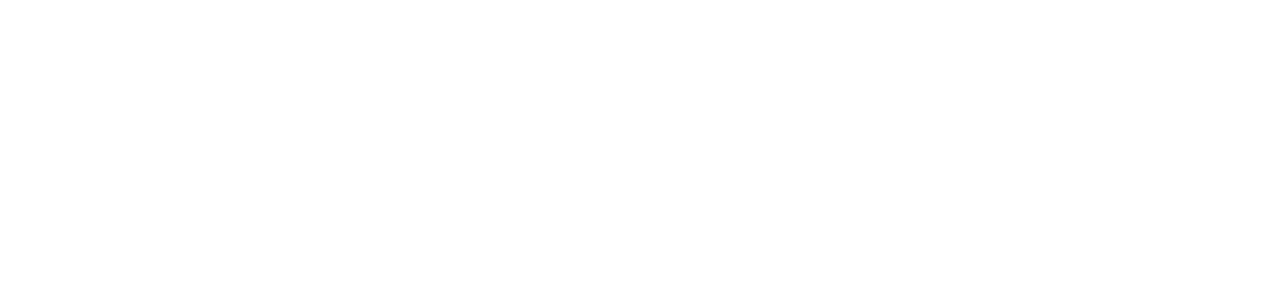
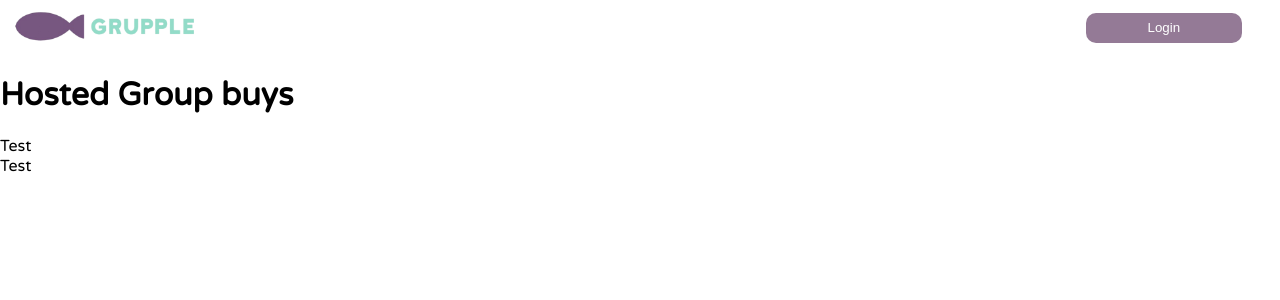
Before and after one commit to KeearnM/Grupple, a React (Vite) app in the folder frontend/: page /host/1 in a window 1280 px wide. Before the commit this address had no page. Shown: the top 300 px of the page. Built offline with nearby package versions, Linux system fonts and the light colour scheme.

Commit message:
Host page updates

```diff
--- a/frontend/src/App.jsx
+++ b/frontend/src/App.jsx
@@ -6,6 +6,7 @@ import "./index.css";
 import { BrowserRouter as Router, Route, Routes } from "react-router-dom";
 import Home from "./pages/Home";
 import GroupbuyDetails from "./pages/GroupbuyDetails";
+import HostPage from "./pages/HostPage";
 
 function App() {
   return (
@@ -13,6 +14,7 @@ function App() {
       <Routes>
         <Route path="/" element={<Home />} />
         <Route path="/details/:id" element={<GroupbuyDetails />} />
+        <Route path="/host/:id" element={<HostPage />} />
       </Routes>
     </Router>
   );
--- a/frontend/src/components/GroupbuyCard.module.css
+++ b/frontend/src/components/GroupbuyCard.module.css
@@ -6,6 +6,12 @@
   margin: 10px;
   border-radius: 5px;
   box-shadow: 0px 0px 20px rgba(0, 0, 0, 0.05);
+  transition: transform 0.3s ease-in-out, box-shadow 0.3s ease-in-out;
+}
+
+.cardWrapper:hover {
+  transform: scale(1.05); /* Slightly scale up the card */
+  box-shadow: 0px 0px 20px rgba(0, 0, 0, 0.15); /* Increase the shadow */
 }
 
 .imageDiv {
--- a/frontend/src/components/JoinedBuys.jsx
+++ b/frontend/src/components/JoinedBuys.jsx
@@ -39,7 +39,9 @@ const JoinedBuys = () => {
 
   return (
     <>
-      <div>Welcome back! Here are your joined group buys!</div>
+      <div className="sectionHeaders">
+        Welcome back! Here are your joined group buys!
+      </div>
       <div className={styles.JoinedBuy}>
         <div className={styles.cardWrap}>
           {joined.map((e) => {
--- a/frontend/src/components/JoinedBuys.module.css
+++ b/frontend/src/components/JoinedBuys.module.css
@@ -24,6 +24,12 @@
   margin: 10px;
   border-radius: 5px;
   box-shadow: 0px 0px 20px rgba(0, 0, 0, 0.05);
+  transition: transform 0.3s ease-in-out, box-shadow 0.3s ease-in-out;
+}
+
+.card:hover {
+  transform: scale(1.05); /* Slightly scale up the card */
+  box-shadow: 0px 0px 20px rgba(0, 0, 0, 0.15); /* Increase the shadow */
 }
 
 .title {
--- a/frontend/src/components/Navbar.jsx
+++ b/frontend/src/components/Navbar.jsx
@@ -10,12 +10,16 @@ const Navbar = (props) => {
 
   return (
     <div className={styles.Navbar}>
-      <Link to={`/`}></Link>
-      <img src={logo} className={styles.logoImg}></img>
+      <Link to={`/`}>
+        <img src={logo} className={styles.logoImg}></img>
+      </Link>
       <div className={styles.leftDivWrapper}>
         {props.accessCode ? (
           <>
-            <div className={styles.NavItem}>Host Page</div>
+            <Link to={`/host/${userId}`}>
+              <div className={styles.NavItem}>Host Page</div>
+            </Link>
+            {/* <div className={styles.NavItem}>Host Page</div> */}
             <div className={styles.NavItem}>Profile</div>
             <button className={styles.Button} onClick={() => setAccessCode("")}>
               Sign Out
--- a/frontend/src/components/Navbar.module.css
+++ b/frontend/src/components/Navbar.module.css
@@ -8,7 +8,7 @@
 }
 
 .logoImg {
-  height: 100%;
+  height: 50px;
 }
 
 .Button {
@@ -25,7 +25,7 @@
 .loginButton {
   background-color: rgb(148, 122, 150);
   color: white;
-  height: 40%;
+  height: 30px;
   width: 15%;
   border: none;
   border-radius: 10px;
--- a/frontend/src/index.css
+++ b/frontend/src/index.css
@@ -6,6 +6,12 @@ body,
   margin: 0;
   padding: 0;
   font-family: "VarelaRound", sans-serif;
+  /* background-image: linear-gradient(
+      rgba(255, 255, 255, 0.95),
+      rgba(255, 255, 255, 0.95)
+    ),
+    url("https://i.ibb.co/5hT2wbd/preview.jpg%E2%80%9D/");
+  background-position: center; */
 }
 
 .child {
@@ -23,6 +29,12 @@ body,
   object-fit: cover;
 }
 
+.sectionHeaders {
+  font-size: 25px;
+  margin: 20px;
+  color: #8c7c9c;
+}
+
 @font-face {
   font-family: "VarelaRound";
   src: url("./assets/VarelaRound-624M.ttf") format("truetype");
--- a/frontend/src/pages/Home.jsx
+++ b/frontend/src/pages/Home.jsx
@@ -22,10 +22,7 @@ const Home = () => {
           <img className="BannerImage" src={banner}></img>
         </div>
       )}
-      {/* <div className="Banner">
-        <img className="BannerImage" src={banner}></img>
-      </div> */}
-      <div>Take a look at the group buys!</div>
+      <div className="sectionHeaders">Take a look at the group buys!</div>
       <GroupbuyDisplay></GroupbuyDisplay>
       {isModalOpen && <Modal onClose={() => setModalOpen(false)}></Modal>}
       {/* <button onClick={() => setModalOpen(true)}>Open Login Modal</button>
--- /dev/null
+++ b/frontend/src/pages/HostPage.jsx
@@ -0,0 +1,15 @@
+import React from "react";
+import Navbar from "../components/Navbar";
+
+const HostPage = () => {
+  return (
+    <div>
+      <Navbar></Navbar>
+      <h1>Hosted Group buys</h1>
+      <div>Test</div>
+      <div>Test</div>
+    </div>
+  );
+};
+
+export default HostPage;
```
